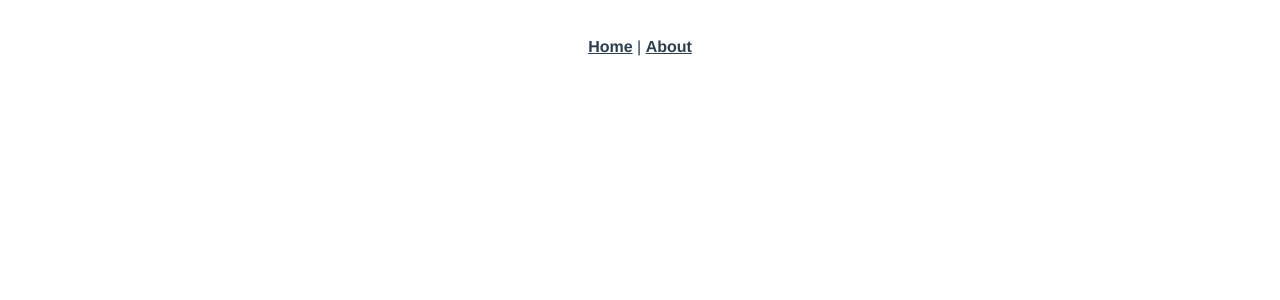
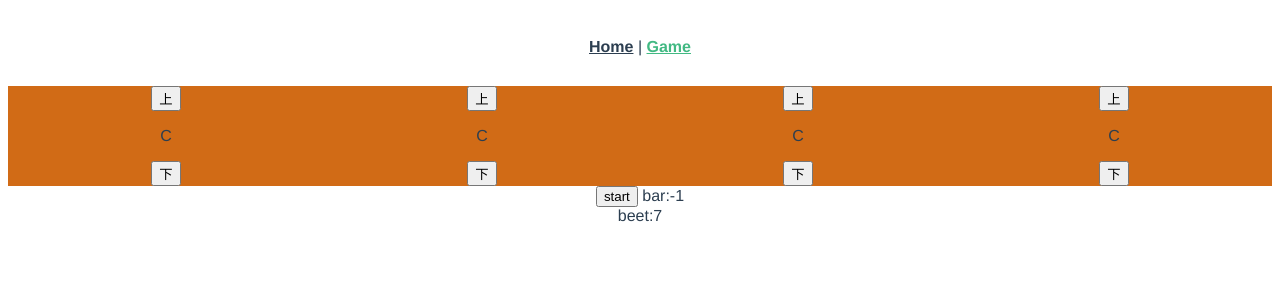
Before and after one commit to kenshin1025/othlohack2019_jsbach, a Vue app: page /game in a window 1280 px wide. Shown: the top 300 px of the page. Built offline with nearby package versions, Linux system fonts and the light colour scheme.

Commit message:
ミスって消えたとことかなおした

```diff
--- a/src/App.vue
+++ b/src/App.vue
@@ -2,7 +2,7 @@
   <div id="app">
     <div id="nav">
       <router-link to="/">Home</router-link> |
-      <router-link to="/about">About</router-link>
+      <router-link to="/game">Game</router-link>
     </div>
     <router-view/>
   </div>
--- /dev/null
+++ b/src/components/ChordNode.vue
@@ -0,0 +1,54 @@
+<template>
+    <div :class="set_bg">
+        <button v-on:click="up_chord">上</button>
+        <p>{{chord_name}}</p>
+        <button v-on:click="down_chord">下</button>
+    </div>
+</template>
+
+<script>
+    const chord_list = ["C", "Dm", "Em", "F", "G", "Am"];
+    export default {
+        name: "chordNode",
+        data(){
+            return {
+                chord_name : "C",
+                selecting_chord : 0,
+                is_bg_warm : true,
+                is_bg_cold : false,
+            }
+        },
+        methods: {
+            up_chord(){
+                if(this.selecting_chord < chord_list.length-1) {
+                    this.selecting_chord++;
+                    this.chord_name = chord_list[this.selecting_chord];
+                }
+            },
+            down_chord(){
+                if(this.selecting_chord > 0){
+                    this.selecting_chord--;
+                    this.chord_name = chord_list[this.selecting_chord];
+                }
+            }
+        },
+        computed: {
+            set_bg(){
+                return {
+                    bg_warm : this.chord_name.length === 1,
+                    bg_cold : this.chord_name.length === 2,
+                }
+            }
+        },
+        // props:[four_beet_bg]
+    }
+</script>
+
+<style scoped>
+    .bg_warm{
+        background-color: #d16b16;
+    }
+    .bg_cold{
+        background-color: #0168b3
+    }
+</style>
--- /dev/null
+++ b/src/components/Chords.vue
@@ -0,0 +1,27 @@
+<template>
+    <div class="chords">
+        <ChordNode class="flex_item"></ChordNode>
+        <ChordNode class="flex_item"></ChordNode>
+        <ChordNode class="flex_item"></ChordNode>
+        <ChordNode class="flex_item"></ChordNode>
+    </div>
+</template>
+
+<script>
+    import ChordNode from '../components/ChordNode'
+    export default {
+        name: "Chords",
+        components: {
+            ChordNode,
+        }
+    }
+</script>
+
+<style scoped>
+    .chords {
+        display: flex;
+    }
+    .flex_item {
+        flex-grow: 1;
+    }
+</style>
--- a/src/components/HelloWorld.vue
+++ /dev/null
@@ -1,57 +0,0 @@
-<template>
-  <div class="hello">
-    <h1>{{ msg }}</h1>
-    <p>
-      For a guide and recipes on how to configure / customize this project,<br>
-      check out the
-      <a href="https://cli.vuejs.org" target="_blank" rel="noopener">vue-cli documentation</a>.
-    </p>
-    <h3>Installed CLI Plugins</h3>
-    <ul>
-      <li><a href="https://github.com/vuejs/vue-cli/tree/dev/packages/%40vue/cli-plugin-pwa" target="_blank" rel="noopener">pwa</a></li>
-    </ul>
-    <h3>Essential Links</h3>
-    <ul>
-      <li><a href="https://vuejs.org" target="_blank" rel="noopener">Core Docs</a></li>
-      <li><a href="https://forum.vuejs.org" target="_blank" rel="noopener">Forum</a></li>
-      <li><a href="https://chat.vuejs.org" target="_blank" rel="noopener">Community Chat</a></li>
-      <li><a href="https://twitter.com/vuejs" target="_blank" rel="noopener">Twitter</a></li>
-      <li><a href="https://news.vuejs.org" target="_blank" rel="noopener">News</a></li>
-    </ul>
-    <h3>Ecosystem</h3>
-    <ul>
-      <li><a href="https://router.vuejs.org" target="_blank" rel="noopener">vue-router</a></li>
-      <li><a href="https://vuex.vuejs.org" target="_blank" rel="noopener">vuex</a></li>
-      <li><a href="https://github.com/vuejs/vue-devtools#vue-devtools" target="_blank" rel="noopener">vue-devtools</a></li>
-      <li><a href="https://vue-loader.vuejs.org" target="_blank" rel="noopener">vue-loader</a></li>
-      <li><a href="https://github.com/vuejs/awesome-vue" target="_blank" rel="noopener">awesome-vue</a></li>
-    </ul>
-  </div>
-</template>
-
-<script>
-export default {
-  name: 'HelloWorld',
-  props: {
-    msg: String
-  }
-}
-</script>
-
-<!-- Add "scoped" attribute to limit CSS to this component only -->
-<style scoped>
-h3 {
-  margin: 40px 0 0;
-}
-ul {
-  list-style-type: none;
-  padding: 0;
-}
-li {
-  display: inline-block;
-  margin: 0 10px;
-}
-a {
-  color: #42b983;
-}
-</style>
--- a/src/components/Score.vue
+++ b/src/components/Score.vue
@@ -1,13 +1,13 @@
 <template>
     <div id="score">
-        <codes></codes>
+        <chords></chords>
         <button v-on:click="start">start</button>
         bar:{{this.bar}}<br>
         beet:{{this.beat}}
     </div>
 </template>
 <script>
-    import Codes from '../components/Codes'
+    import Chords from '../components/Chords'
 
     import A3 from "./../assets/A3.mp3"
     import B3 from "./../assets/B3.mp3"
@@ -48,7 +48,7 @@
 
         name: "Score",
         components: {
-            Codes,
+            Chords,
         },
         data() {
             return {
--- a/src/router/index.js
+++ b/src/router/index.js
@@ -1,6 +1,7 @@
 import Vue from 'vue'
 import VueRouter from 'vue-router'
-import Home from '../views/Home.vue'
+import Home from '../views/Home'
+import Game from '../views/Game'
 
 Vue.use(VueRouter)
 
@@ -10,16 +11,11 @@ const routes = [
     name: 'home',
     component: Home
   },
-  {
-    path: '/about',
-    name: 'about',
-    // route level code-splitting
-    // this generates a separate chunk (about.[hash].js) for this route
-    // which is lazy-loaded when the route is visited.
-    component: function () {
-      return import(/* webpackChunkName: "about" */ '../views/About.vue')
-    }
-  }
+    {
+        path: '/game',
+        name: 'game',
+        component: Game
+    },
 ]
 
 const router = new VueRouter({
--- a/src/views/About.vue
+++ /dev/null
@@ -1,5 +0,0 @@
-<template>
-  <div class="about">
-    <h1>This is an about page</h1>
-  </div>
-</template>
--- a/src/views/Home.vue
+++ b/src/views/Home.vue
@@ -1,18 +1,15 @@
 <template>
   <div class="home">
-    <img alt="Vue logo" src="../assets/logo.png">
-    <HelloWorld msg="Welcome to Your Vue.js App"/>
+    ホームだよ
   </div>
 </template>
 
 <script>
-// @ is an alias to /src
-import HelloWorld from '@/components/HelloWorld.vue'
 
 export default {
   name: 'home',
-  components: {
-    HelloWorld
-  }
+  // components: {
+  //   HelloWorld
+  // }
 }
 </script>
```
Also changed, not shown: src/chordPlay.js (deleted, +0 -29 lines), src/manifest.json (deleted).
